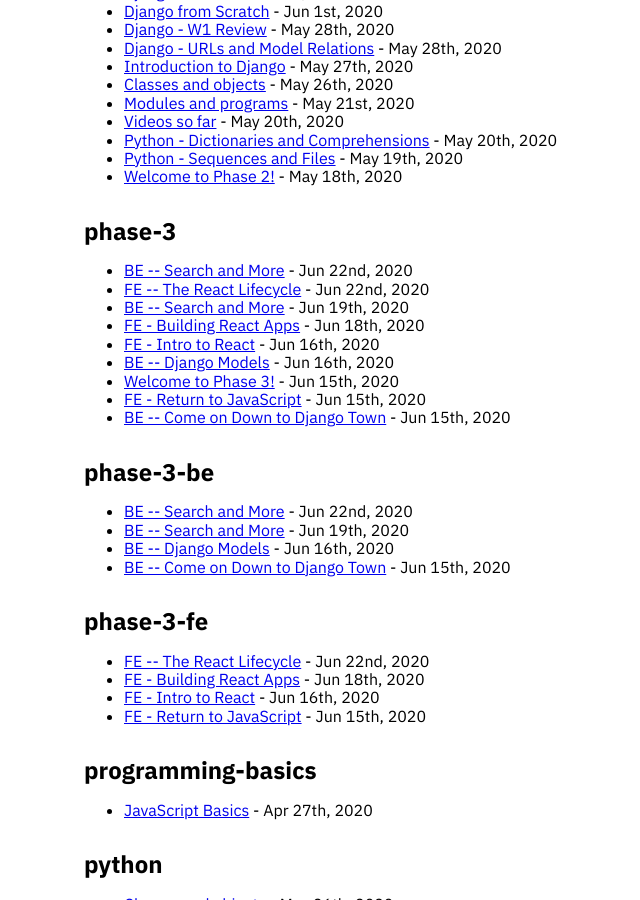
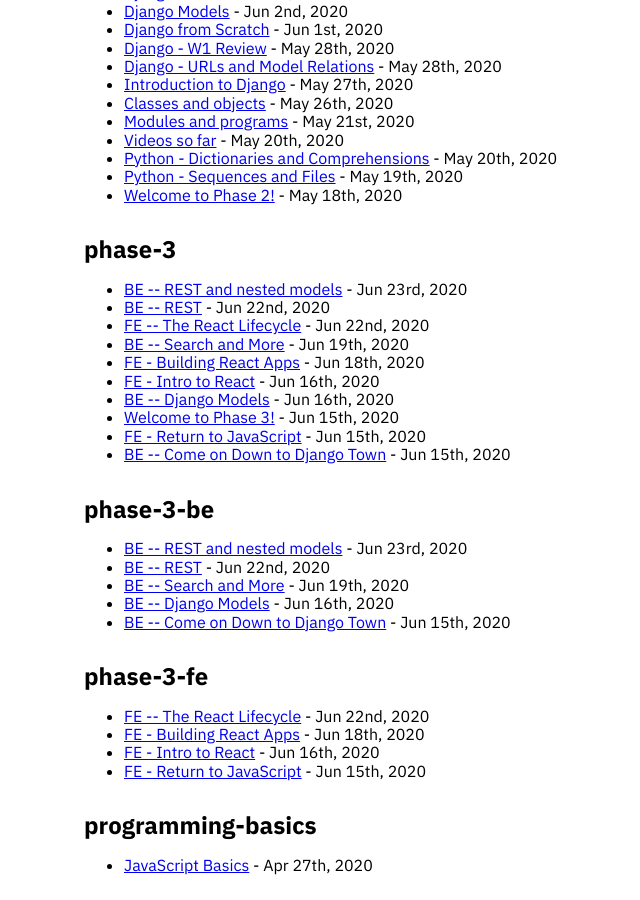
Before and after one commit to Momentum-Morehouse-2/Momentum-Morehouse-2.github.io, a Jekyll site: the page built from tags.html, in a window 1280 px wide and 900 px high, scrolled down 3860 px. Shown: the whole window, without its empty margins (60-700 px from the left). Built offline with Jekyll 4.4.1, drawn with Linux system fonts in a browser that asks for light colours; nearby versions of some CDN libraries; some of the changed text lies outside the part shown.

Commit message:
2020-06-23 BE

```diff
--- a/_posts/2020-06-22-rest.md
+++ b/_posts/2020-06-22-rest.md
@@ -1,6 +1,6 @@
 ---
 layout: post
-title: BE -- Search and More
+title: BE -- REST
 tags: phase-3 phase-3-be django
 ---
 
```
Also changed, not shown: _posts/2020-06-23-be-more-rest.md (added, +16 -0 lines).
